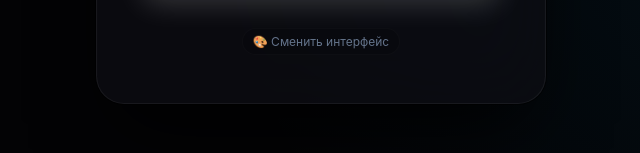
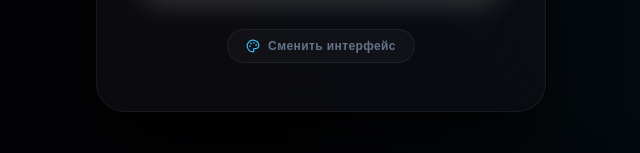
Before and after one commit to denisforis311-pixel/arseniy-goat, a website: page templates/age_check.html in a window 1280 px wide. Shown: the part 333-486 px from the top of the page, 319-959 px from the left. Drawn offline with Linux system fonts and the light colour scheme.

Commit message:
Update age_check.html

```diff
--- a/templates/age_check.html
+++ b/templates/age_check.html
@@ -10,14 +10,14 @@
     <div class="standalone-container" id="age-box">
         <h2 id="age-title">Подтвердите свой возраст</h2>
         <form action="/check-age" method="POST" class="ajax-form">
-            <!-- Тут строго стоит type="text", чтобы браузер разрешал вводить и числа, и буквы -->
             <input type="text" name="user_age" id="age-input" placeholder="Введите ваш возраст" required autocomplete="off">
             <button type="submit" class="premium-btn">Получить доступ</button>
         </form>
 
-        <div onclick="toggleNextTheme()" style="color: var(--text-muted); font-size: 12px; cursor: pointer; padding: 5px 10px; border-radius: 20px; transition: var(--transition-premium); margin-top: 5px; border: 1px solid rgba(255,255,255,0.02); background: rgba(0,0,0,0.1);" onmouseover="this.style.color='var(--neon-cyan)', this.style.borderColor='rgba(0,242,254,0.1)'" onmouseout="this.style.color='var(--text-muted)', this.style.borderColor='rgba(255,255,255,0.02)'">
-            🎨 Сменить интерфейс
-        </div>
+        <button type="button" class="theme-pill-btn" onclick="toggleNextTheme()">
+            <svg viewBox="0 0 24 24" fill="none" stroke-width="2" stroke-linecap="round" stroke-linejoin="round"><circle cx="13.5" cy="6.5" r=".5" fill="currentColor"/><circle cx="17.5" cy="10.5" r=".5" fill="currentColor"/><circle cx="8.5" cy="7.5" r=".5" fill="currentColor"/><circle cx="6.5" cy="12.5" r=".5" fill="currentColor"/><path d="M12 2C6.5 2 2 6.5 2 12s4.5 10 10 10c.926 0 1.648-.746 1.648-1.688 0-.437-.18-.835-.437-1.125-.29-.289-.438-.652-.438-1.125a1.64 1.64 0 0 1 1.668-1.668h1.996c3.051 0 5.555-2.503 5.555-5.554C21.965 6.012 17.461 2 12 2z"/></svg>
+            Сменить интерфейс
+        </button>
     </div>
     <script src="/static/js/age-effects.js"></script>
 </body>
```
